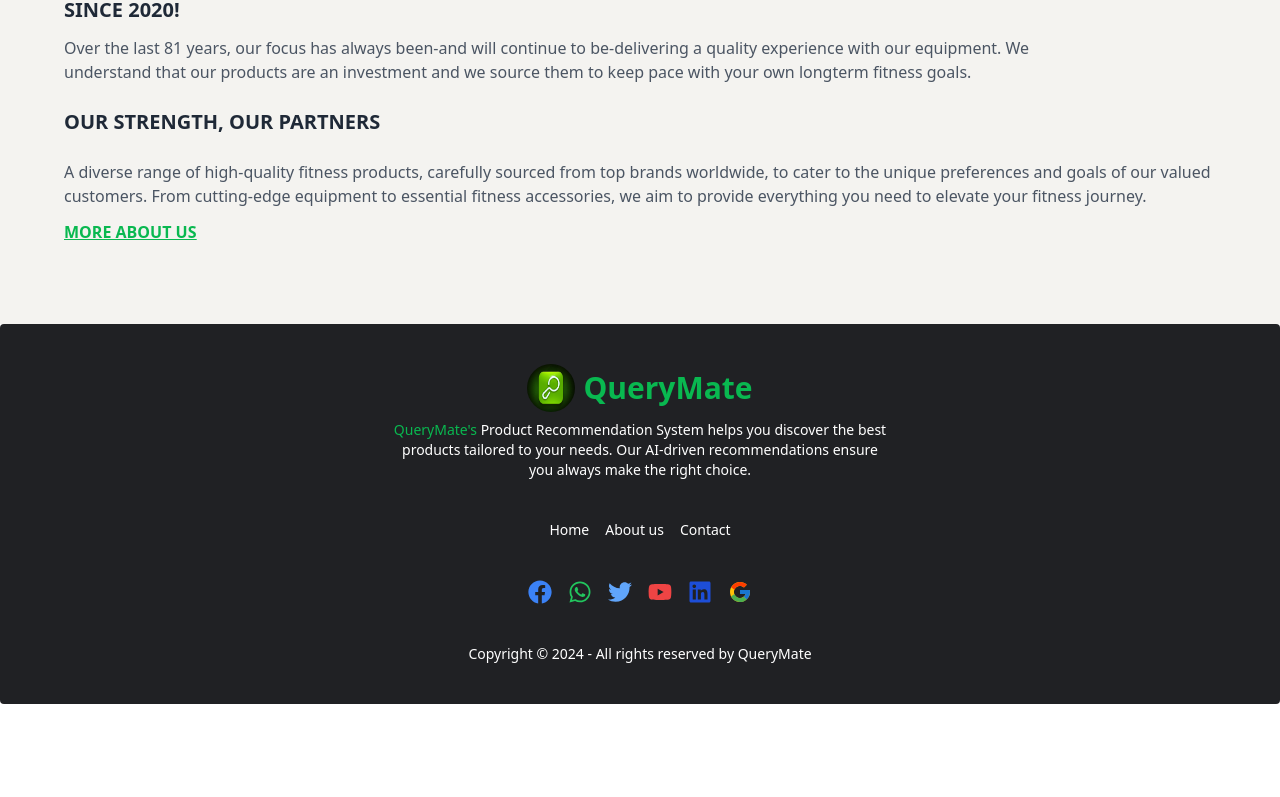
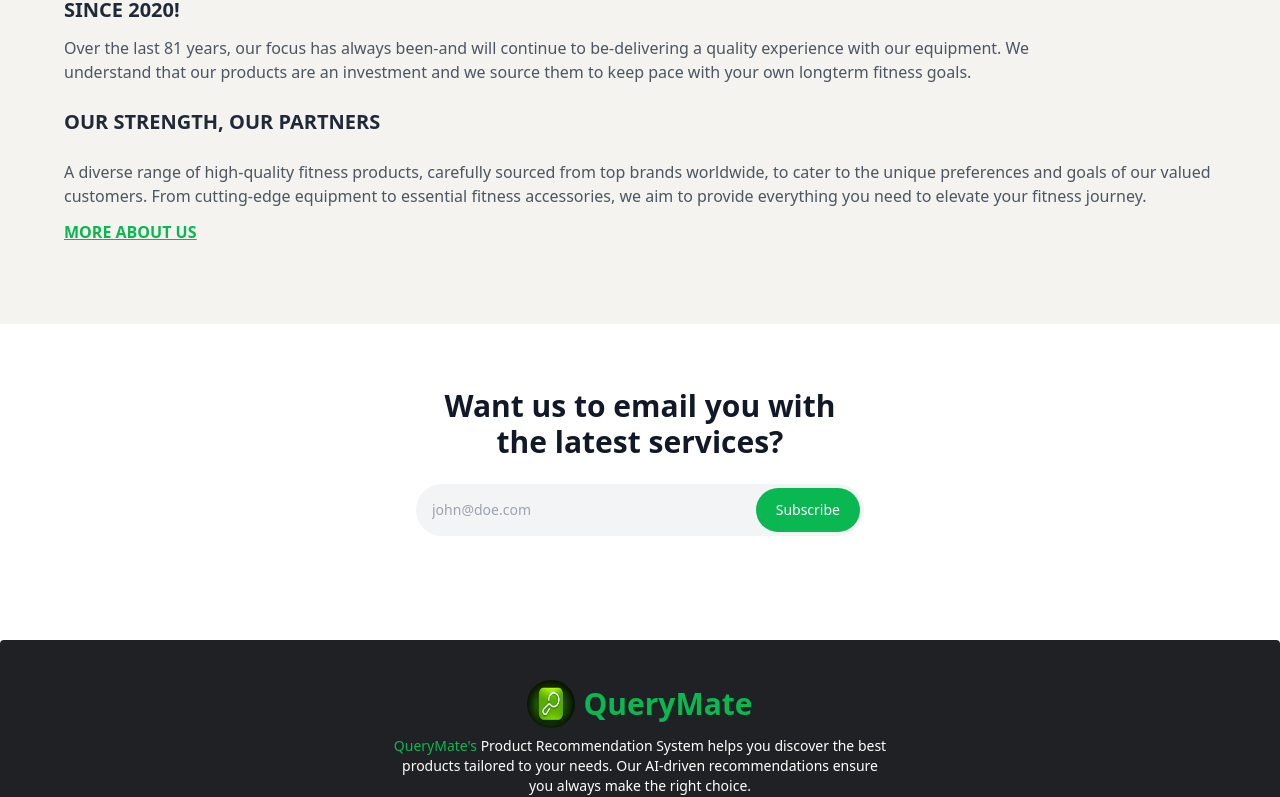
Before and after one commit to siam114/QueyMate-, a React (Vite) app: page / in a window 1280 px wide. Shown: the part 1297-2094 px from the top of the page. Before the commit the page ends 2001 px from the top, so only its background shows below. Built offline with nearby package versions, Linux system fonts and the light colour scheme; no server answers.

Commit message:
added 7 point in home page

```diff
--- /dev/null
+++ b/src/component/NewsLater.jsx
@@ -0,0 +1,58 @@
+import { useState } from "react";
+
+const NewsLater = () => {
+  const [email, setEmail] = useState("");
+  const [message, setMessage] = useState("");
+
+  const handleSubscribe = (e) => {
+    e.preventDefault();
+
+    if (!email) {
+      setMessage("Please enter a valid email.");
+      return;
+    }
+
+    // Fake confirmation message
+    setMessage("Subscription successful! Check your email.");
+    setEmail(""); // Clear input field
+  };
+
+  return (
+    <div className="bg-white">
+      <div className="mx-auto max-w-screen-xl px-4 my-10 pb-16 pt-6 sm:px-6 lg:px-8">
+        <div className="mx-auto max-w-md">
+          <strong className="block text-center text-xl font-bold text-gray-900 sm:text-3xl">
+            Want us to email you with the latest services?
+          </strong>
+
+          <form className="mt-6" onSubmit={handleSubscribe}>
+            <div className="relative max-w-lg">
+              <label className="sr-only" htmlFor="email"> Email </label>
+
+              <input
+                className="w-full rounded-full border-gray-200 bg-gray-100 p-4 pe-32 text-sm font-medium"
+                id="email"
+                type="email"
+                placeholder="john@doe.com"
+                value={email}
+                onChange={(e) => setEmail(e.target.value)}
+                required
+              />
+
+              <button
+                type="submit"
+                className="absolute end-1 top-1/2 -translate-y-1/2 rounded-full bg-[#09b850] px-5 py-3 text-sm font-medium text-white transition hover:bg-[#09b84fbe]"
+              >
+                Subscribe
+              </button>
+            </div>
+          </form>
+
+          {message && <p className="mt-4 text-center text-sm text-green-600">{message}</p>}
+        </div>
+      </div>
+    </div>
+  );
+};
+
+export default NewsLater;
--- a/src/page/Home.jsx
+++ b/src/page/Home.jsx
@@ -5,6 +5,7 @@
 import Leading from "./Leading";
 import { Fade } from "react-awesome-reveal";
 import ProudClients from "./ProudClients";
+import NewsLater from "../component/NewsLater";
 
 const Home = () => {
   const [queries, setQueries] = useState([]);
@@ -30,6 +31,7 @@
         <Fade direction="right" duration={2000}>
         <Leading />
         </Fade>
+        <NewsLater/>
     </div>
   );
 };
--- a/src/page/HomeQueries.jsx
+++ b/src/page/HomeQueries.jsx
@@ -1,5 +1,3 @@
-import React from 'react';
-
 const HomeQueries = () => {
     return (
         <div>
--- a/src/page/ProudClients.jsx
+++ b/src/page/ProudClients.jsx
@@ -33,7 +33,7 @@
     return (
         <>
             {/* Section Title */}
-            <h2 className="text-3xl font-bold text-center mb-5 mt-10">OUR PROUD CLIENTS</h2>
+            <h2 className="text-3xl font-bold text-center mb-5 mt-10">OUR TRUSTED BUYERS</h2>
             <div className="slider-container py-20">
                 <Slider {...settings}>
                     <div>
```
